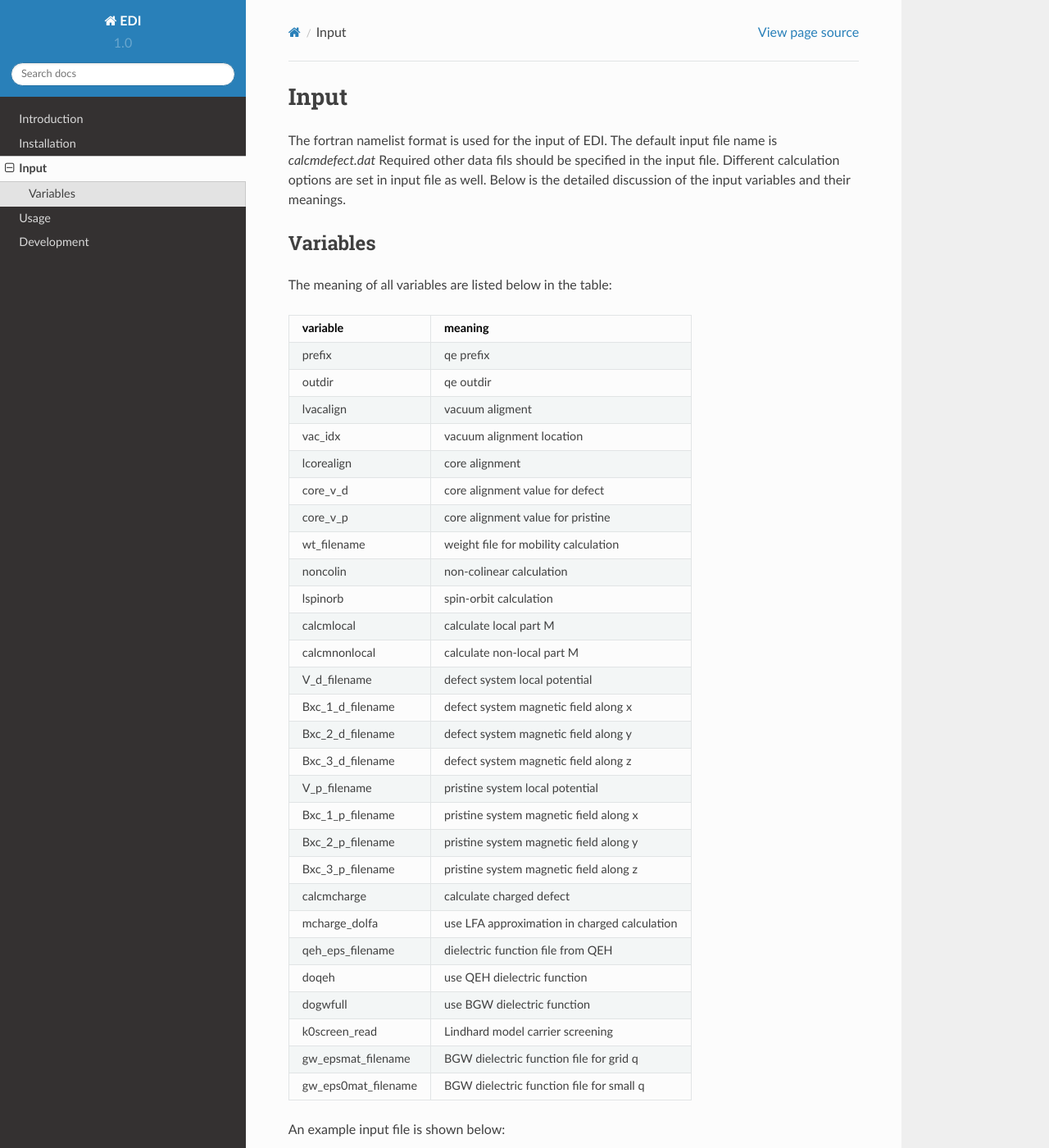
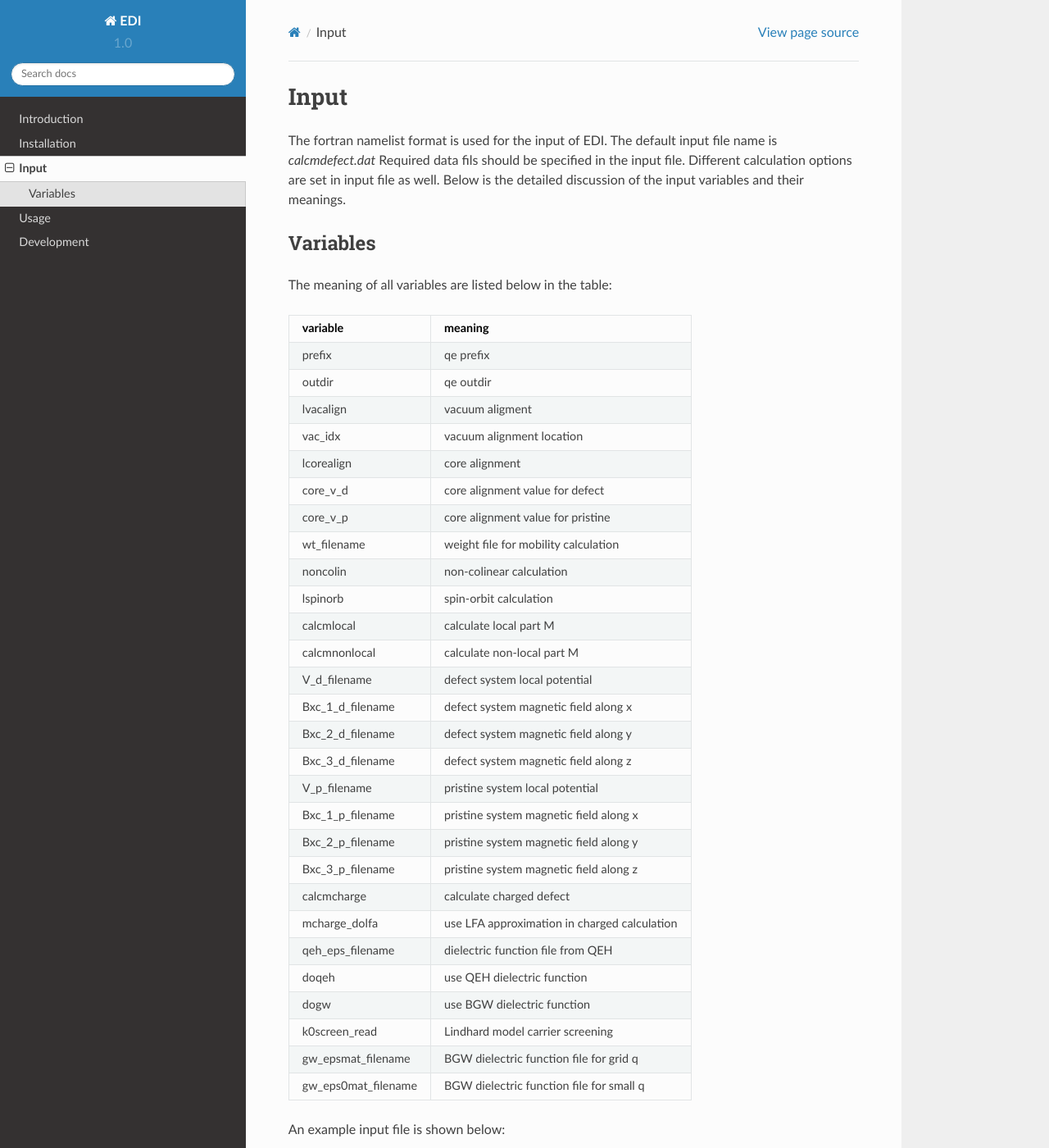
Before and after one commit to yuanyue-liu-group/EDI, a Sphinx documentation site: the page built from docs/source/Input.rst, in a window 1280 px wide and 1400 px high. Shown: the whole window at 82% size. Built offline with Sphinx 7.4.7 and the Read the Docs theme 2.0.0, drawn with Linux system fonts in a browser that asks for light colours; some of the changed text lies outside the part shown.

Commit message:
doc link

```diff
--- a/docs/source/Input.rst
+++ b/docs/source/Input.rst
@@ -5,7 +5,7 @@
 
 The fortran namelist format is used for the input of EDI.
 The default input file name is `calcmdefect.dat`
-Required other data fils should be specified in the input file.
+Required data fils should be specified in the input file.
 Different calculation options are set in input file as well.
 Below is the detailed discussion of the input variables and their meanings.
 
@@ -42,7 +42,7 @@
 mcharge_dolfa               use LFA approximation in charged calculation
 qeh_eps_filename            dielectric function file from QEH
 doqeh                       use QEH dielectric function
-dogwfull                    use BGW dielectric function
+dogw                        use BGW dielectric function
 k0screen_read               Lindhard model carrier screening
 gw_epsmat_filename          BGW dielectric function file for grid q
 gw_eps0mat_filename          BGW dielectric function file for small q
@@ -80,12 +80,12 @@
     mcharge_dolfa=.true.
     qeh_eps_filename='./eps.dat'
     eps_type='gw'
-    eps_type='qeh'
-    eps_type='tf'
-    doqeh=.true.
-    dogwfull=.true.
-    dogwdiag=.true.
-    k0screen_read=0.27
+    dogw=.true.
+    chidat='./chi.dat'
+    !eps_type='qeh'
+    !eps_type='tf'
+    !doqeh=.true.
+    !k0screen_read=0.27
     gw_epsmat_filename='./epsmat.h5'
     gw_eps0mat_filename='./eps0mat.h5'
     /
--- a/docs/source/Installation.rst
+++ b/docs/source/Installation.rst
@@ -43,7 +43,7 @@
    $ make --with-hdf5 pw
 
 .. note::
-When encountering problem compiling hdf5, try to use ``h5fc -show`` to find hdf5 library.
+    When encountering problem compiling hdf5, try to use ``h5fc -show`` to find hdf5 library.
 
 Compilation
 ------------
--- a/docs/source/Usage.rst
+++ b/docs/source/Usage.rst
@@ -45,3 +45,6 @@
 .. code-block:: console
 
     $ python mu.py
+
+
+Out put data containing the transport properties, including scattering rate and mobility, will be written automatically.
```
Also changed, not shown: other parts of docs/source/Installation.rst (+2 -2 lines).
